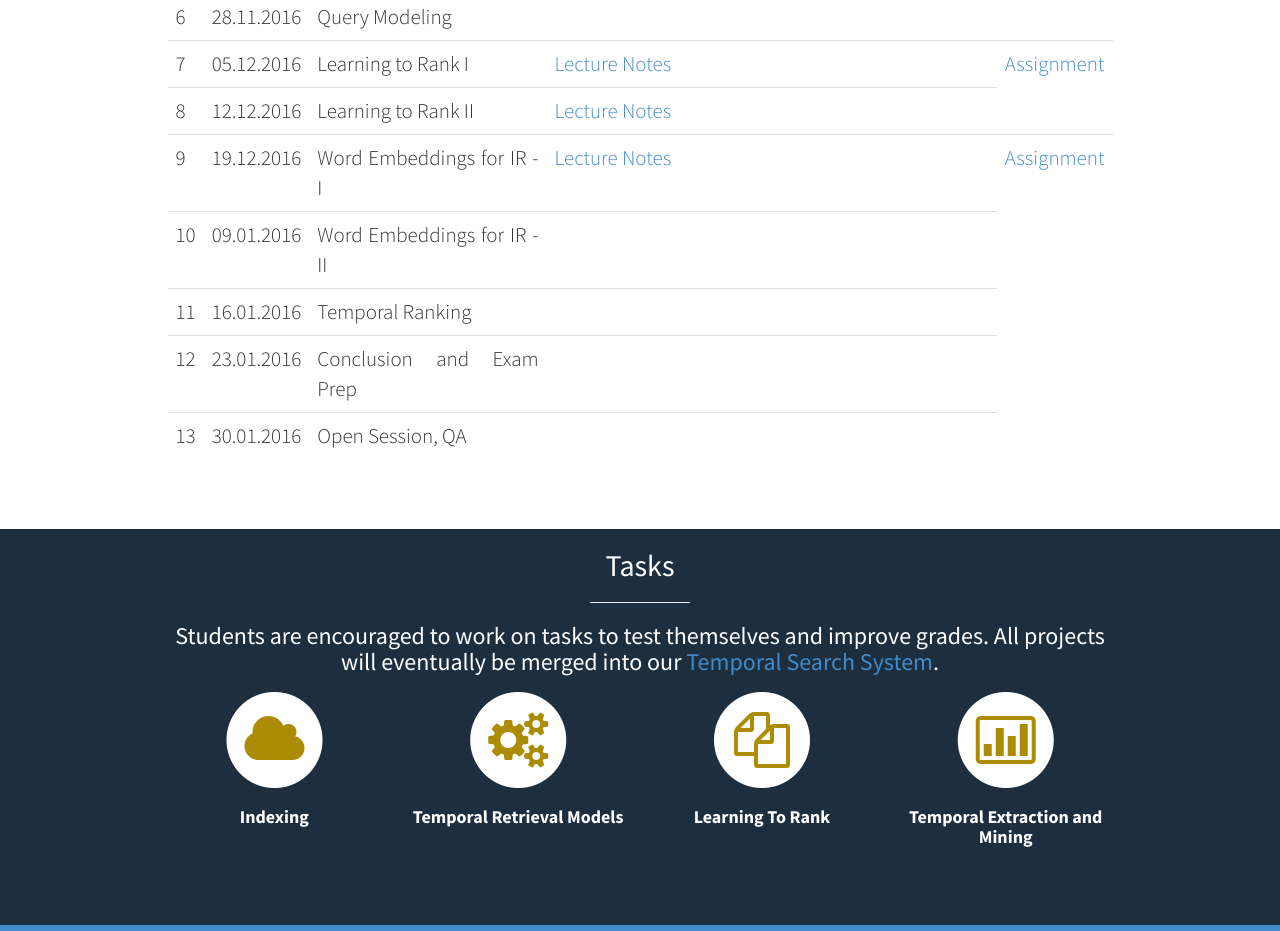
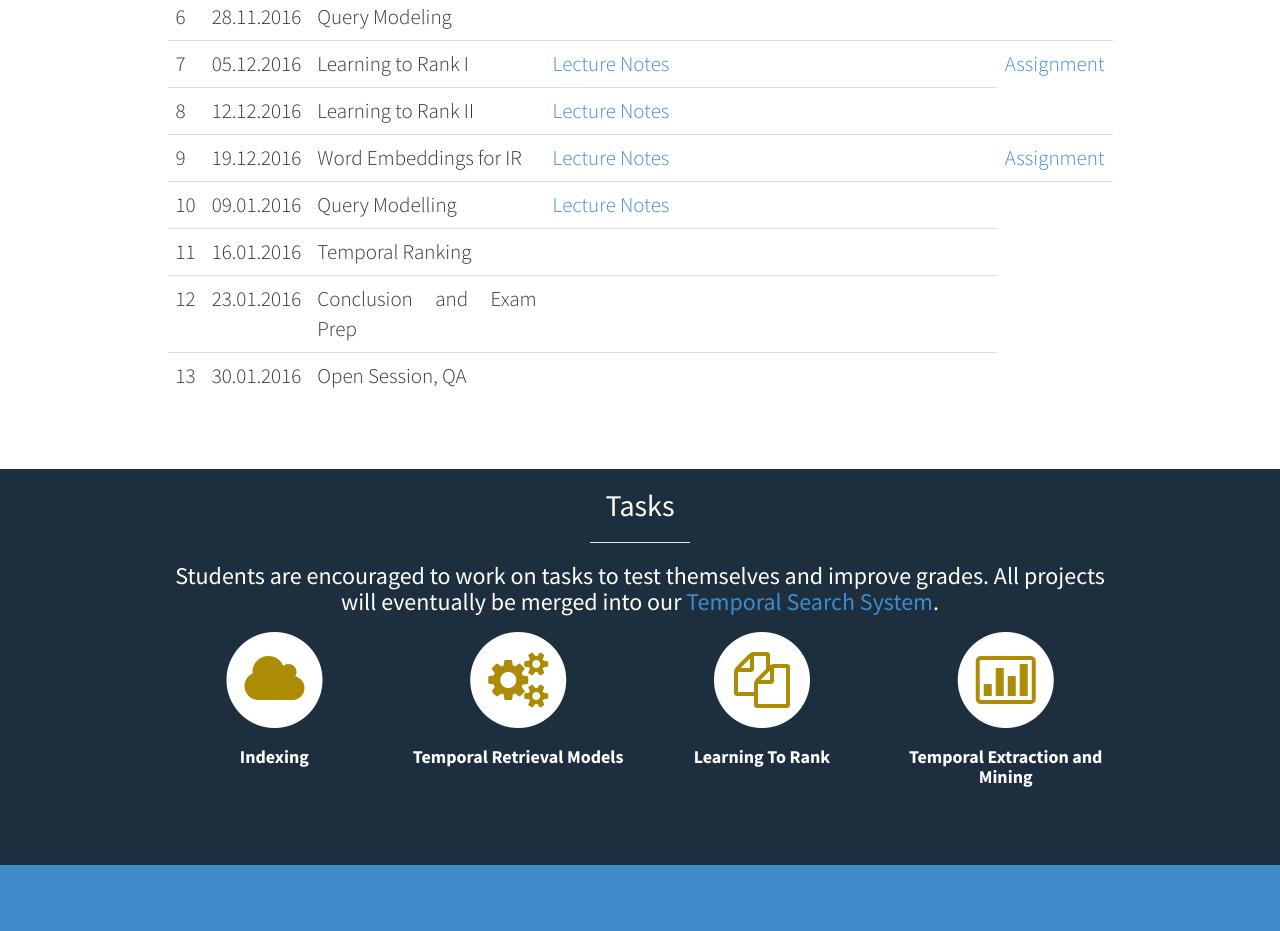
Before and after one commit to singhL3S/TempIR, a plain HTML site: page index.html in a window 1280 px wide. Shown: the part 1840-2771 px from the top of the page. Drawn offline with Linux system fonts and the light colour scheme.

Commit message:
edited index

```diff
--- a/index.html
+++ b/index.html
@@ -235,14 +235,15 @@
                         <tr>
                             <td>9</td>
                             <td>19.12.2016</td>
-                            <td>Word Embeddings for IR - I</td>
+                            <td>Word Embeddings for IR</td>
                             <td><a href="lectures/ws16-tir-embeddings.pdf">Lecture Notes</a></td>
                             <td><a href="lectures/homework4-embeddings.pdf">Assignment</a></td>
                         </tr>
                         <tr>
                             <td>10</td>
                             <td>09.01.2016</td>
-                            <td>Word Embeddings for IR - II</td>
+                            <td>Query Modelling</td>
+                            <td><a href="lectures/ws16-tir-qm.pdf">Lecture Notes</a></td>
                             <td></td>
                         </tr>
                         <tr>
```
